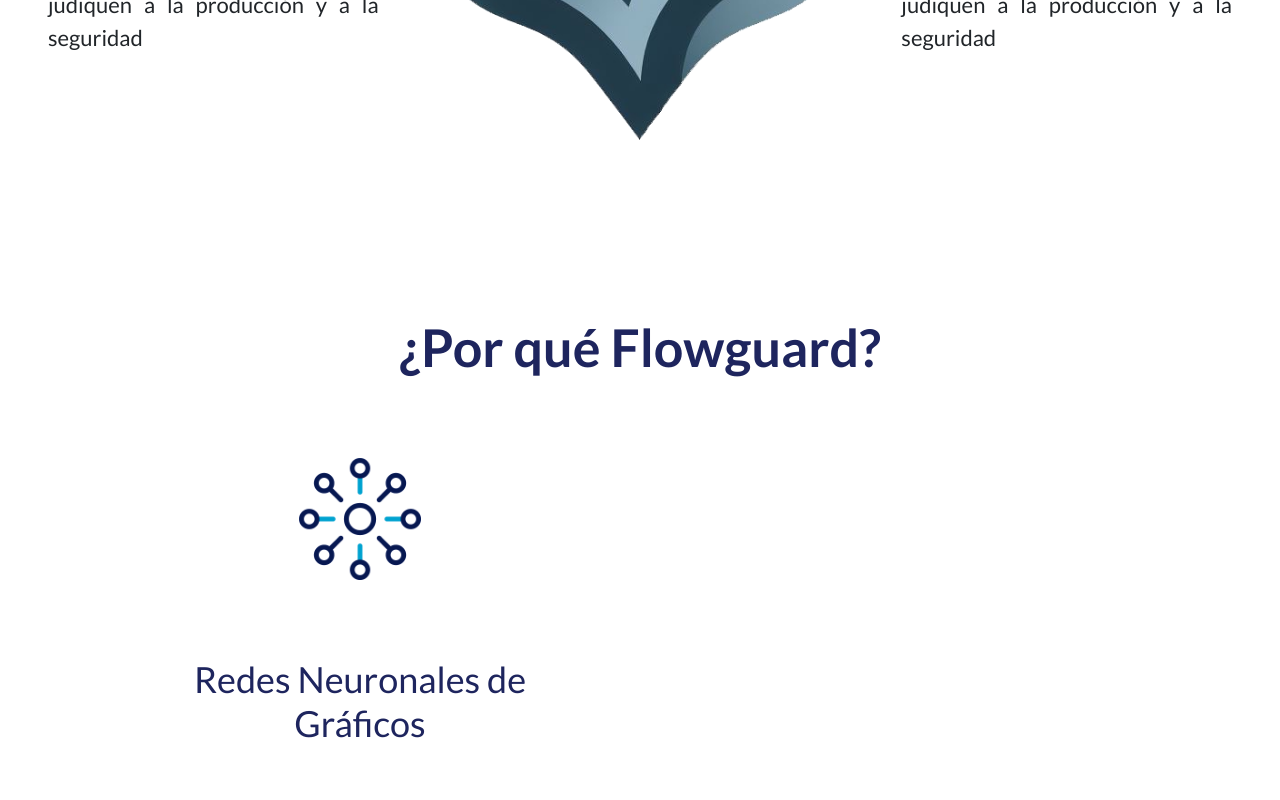
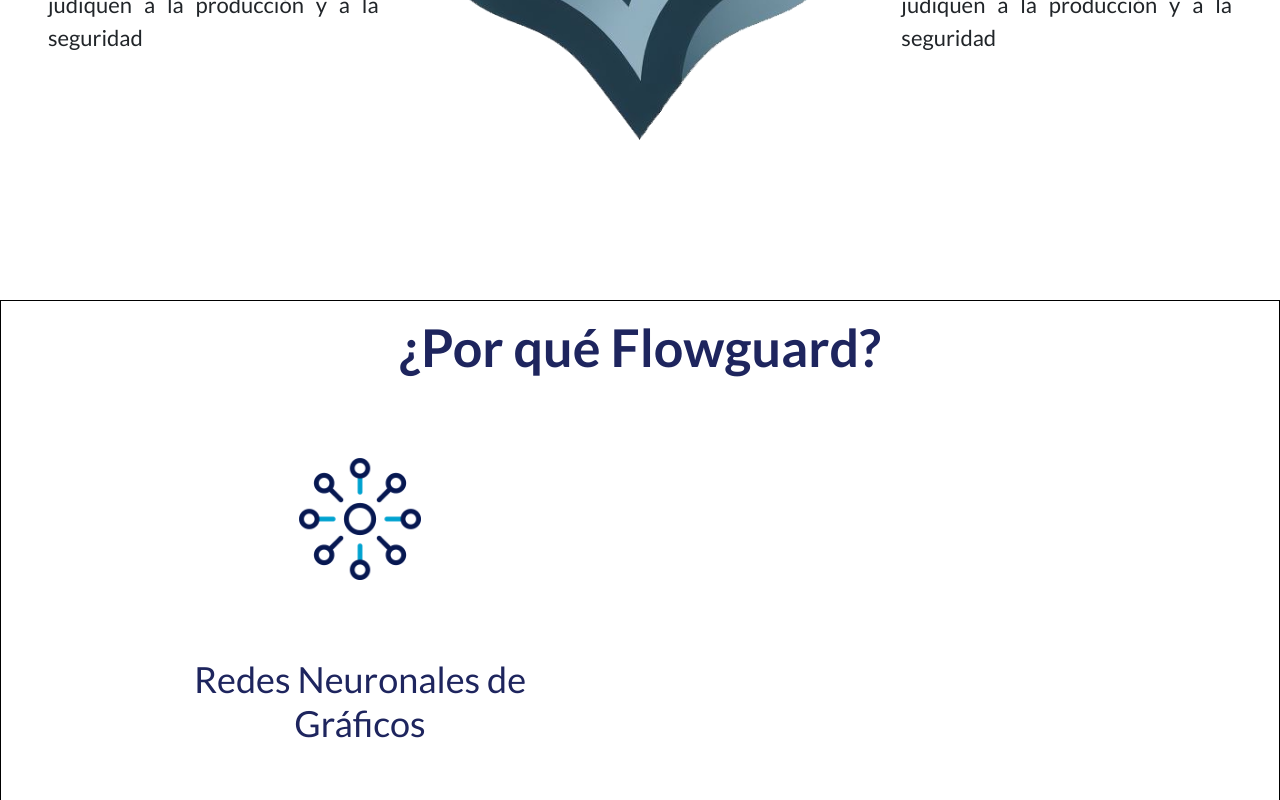
Before and after one commit to telcash/flowguard_frontend, a React (Create React App) app: page / in a window 1280 px wide. Shown: the part 1536-2336 px from the top of the page. Built offline with nearby package versions, Linux system fonts and the light colour scheme.

Commit message:
Ajuste a animacion Neurons

```diff
--- a/src/components/neurons/Neurons.jsx
+++ b/src/components/neurons/Neurons.jsx
@@ -88,6 +88,7 @@ export class Circle {
 }
 
 function mouseMove(e) {
+    console.log()
     let posy = 0;
     let posx = 0;
 
--- a/src/containers/features/features.css
+++ b/src/containers/features/features.css
@@ -38,9 +38,10 @@
 }
 
 .fg__features-background {
+    border: 1px solid black;
     position: absolute;
     bottom: 0;
-    left: 0;
+    right: 0;
     width: 100%;
     height: 100%;
 }
```
